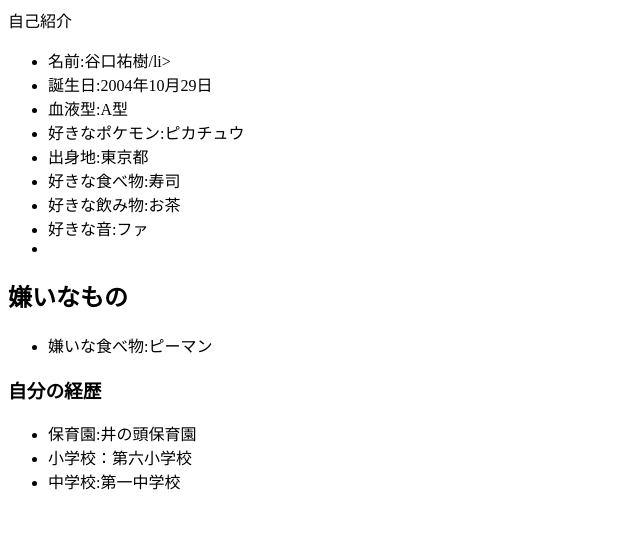
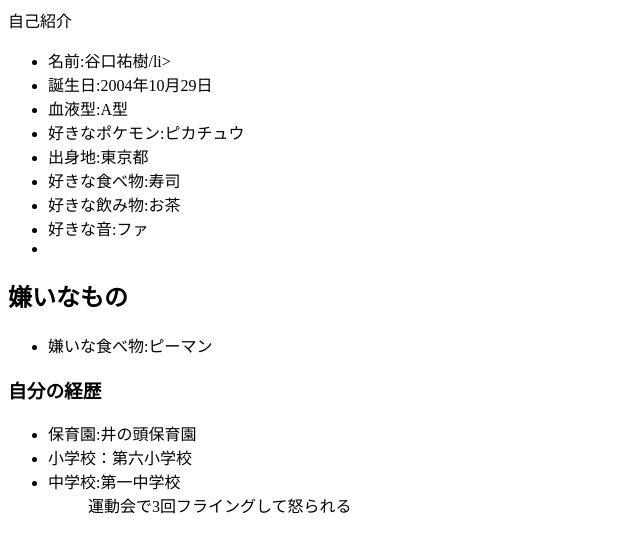
Before and after one commit to tanitani1029/git_practice, a plain HTML site: page index.html in a window 1280 px wide. Shown: the whole page, without its empty margins (0-640 px from the left). Drawn offline with Linux system fonts and the light colour scheme.

Commit message:
中学校の経歴に情報を追加

```diff
--- a/index.html
+++ b/index.html
@@ -29,10 +29,9 @@
         <li>保育園:井の頭保育園</li>
         <li>小学校：第六小学校</li>
         <li>中学校:第一中学校</li>
-
-     </ul>
-
-
+        <ul>
+            運動会で3回フライングして怒られる
+        </ul>
      </ul>
 </body>
 </html>
```
